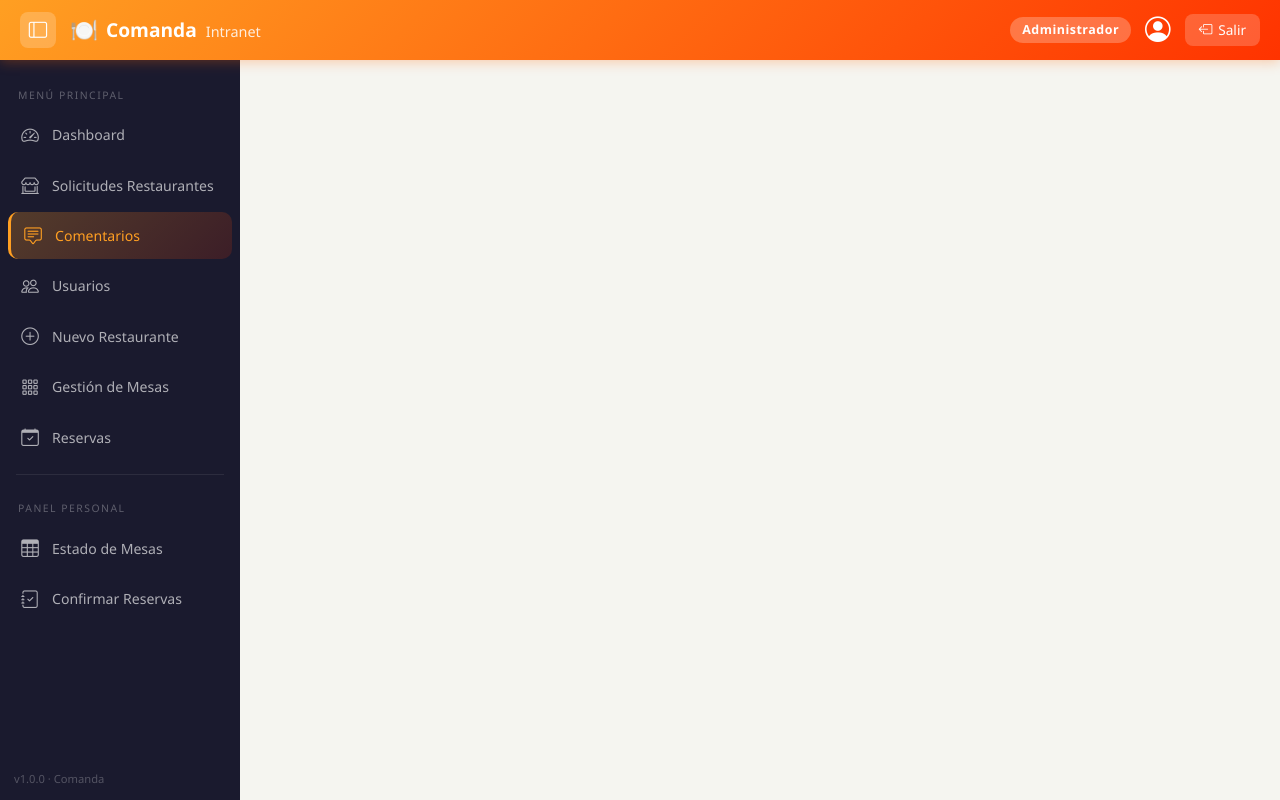
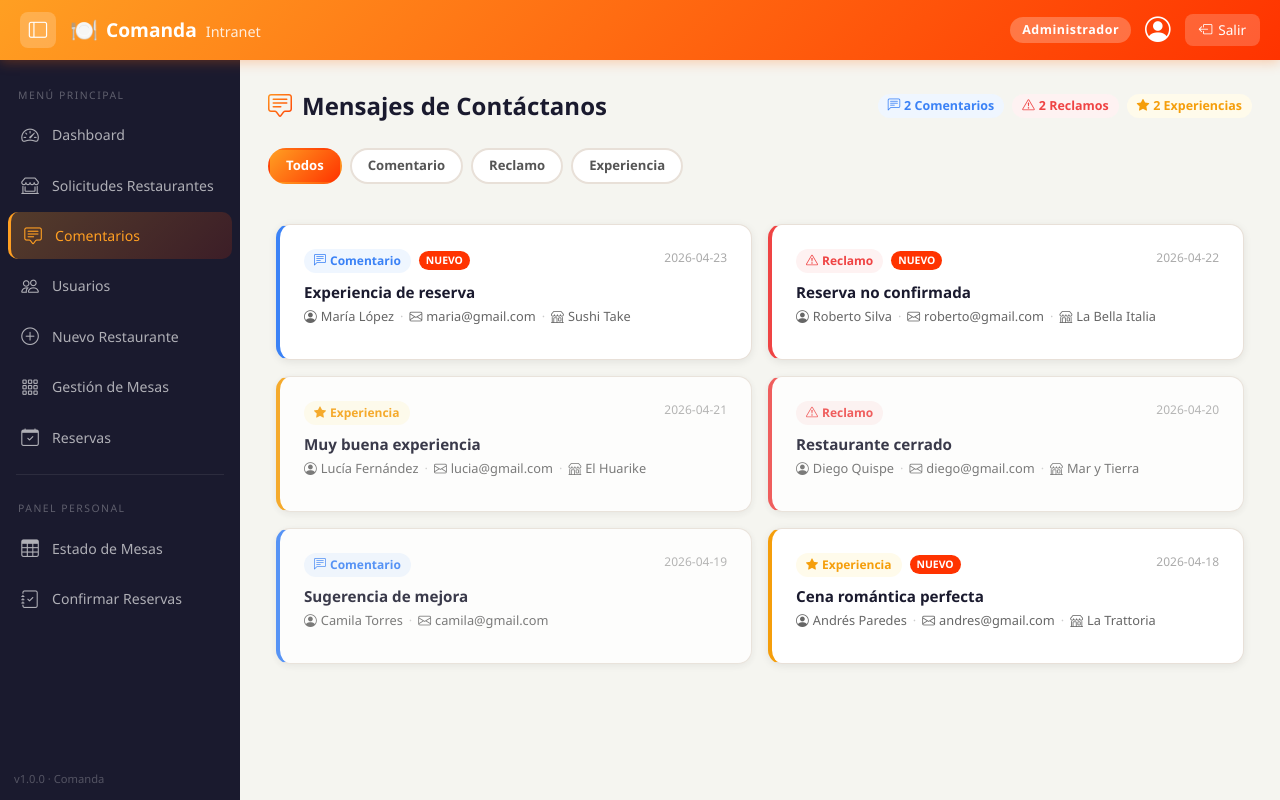
Before and after one commit to TafurPanduroJuan/FrontSistemaReserva, a React (Vite) app in the folder FrontComanda/: page /intranet/comentarios in a window 1280 px wide. Built offline with nearby package versions, Linux system fonts and the light colour scheme.

Commit message:
Creación del Apartado Comentarios

```diff
--- a/FrontComanda/src/pages/intranet/Comentarios.jsx
+++ b/FrontComanda/src/pages/intranet/Comentarios.jsx
@@ -1,4 +1,120 @@
-function Comentarios(){
+import React, { useState } from "react";
 
+const mockComentarios = [
+  { id: 1, usuario: "María López", email: "maria@gmail.com", tipo: "comentario", asunto: "Experiencia de reserva", mensaje: "¡Excelente plataforma! Encontré mi restaurante favorito fácilmente. El proceso de reserva fue muy intuitivo.", fecha: "2026-04-23", restaurante: "Sushi Take", leido: false },
+  { id: 2, usuario: "Roberto Silva", email: "roberto@gmail.com", tipo: "reclamo", asunto: "Reserva no confirmada", mensaje: "La reserva no fue confirmada a tiempo. Tuve que esperar 30 minutos en el restaurante sin que nadie me atendiera.", fecha: "2026-04-22", restaurante: "La Bella Italia", leido: false },
+  { id: 3, usuario: "Lucía Fernández", email: "lucia@gmail.com", tipo: "experiencia", asunto: "Muy buena experiencia", mensaje: "Muy buena experiencia reservando. El proceso fue sencillo y rápido. La confirmación llegó en minutos.", fecha: "2026-04-21", restaurante: "El Huarike", leido: true },
+  { id: 4, usuario: "Diego Quispe", email: "diego@gmail.com", tipo: "reclamo", asunto: "Restaurante cerrado", mensaje: "El restaurante estaba cerrado cuando llegué, pero la reserva estaba confirmada. Mala coordinación.", fecha: "2026-04-20", restaurante: "Mar y Tierra", leido: true },
+  { id: 5, usuario: "Camila Torres", email: "camila@gmail.com", tipo: "comentario", asunto: "Sugerencia de mejora", mensaje: "Sería genial poder filtrar por precio promedio del restaurante. El diseño de la web me encanta.", fecha: "2026-04-19", restaurante: null, leido: true },
+  { id: 6, usuario: "Andrés Paredes", email: "andres@gmail.com", tipo: "experiencia", asunto: "Cena romántica perfecta", mensaje: "Reservé para una cena especial y todo salió perfecto. Gracias a Comanda por facilitar todo.", fecha: "2026-04-18", restaurante: "La Trattoria", leido: false },
+];
+
+const tipoConfig = {
+  comentario: { label: "Comentario", icon: "bi-chat-left-text", color: "#3b82f6", bg: "#eff6ff" },
+  reclamo:    { label: "Reclamo",    icon: "bi-exclamation-triangle", color: "#ef4444", bg: "#fef2f2" },
+  experiencia:{ label: "Experiencia",icon: "bi-star-fill", color: "#f59e0b", bg: "#fffbeb" },
+};
+
+function Comentarios() {
+  const [comentarios, setComentarios] = useState(mockComentarios);
+  const [filtro, setFiltro] = useState("todos");
+  const [expandido, setExpandido] = useState(null);
+
+  const filtrados = comentarios.filter(c => filtro === "todos" || c.tipo === filtro);
+
+  const marcarLeido = (id) => {
+    setComentarios(prev => prev.map(c => c.id === id ? { ...c, leido: true } : c));
+  };
+
+  return (
+    <div>
+      <div className="intra-page-header">
+        <div className="intra-page-title">
+          <i className="bi bi-chat-square-text"></i>
+          Mensajes de Contáctanos
+        </div>
+        <div className="d-flex gap-2">
+          {Object.entries(tipoConfig).map(([k, v]) => (
+            <span key={k} style={{ background: v.bg, color: v.color, padding: "3px 10px", borderRadius: 20, fontSize: "0.78rem", fontWeight: 600 }}>
+              <i className={`bi ${v.icon} me-1`}></i>
+              {comentarios.filter(c => c.tipo === k).length} {v.label}s
+            </span>
+          ))}
+        </div>
+      </div>
+
+      {/* Filtros */}
+      <div className="d-flex gap-2 mb-4 flex-wrap">
+        {["todos", "comentario", "reclamo", "experiencia"].map(f => (
+          <button
+            key={f}
+            onClick={() => setFiltro(f)}
+            style={{
+              padding: "6px 16px", borderRadius: 20,
+              border: `2px solid ${filtro === f ? "transparent" : "#e8e0d8"}`,
+              background: filtro === f ? "linear-gradient(135deg,#ff9f22,#ff3300)" : "white",
+              color: filtro === f ? "white" : "#555",
+              fontSize: "0.82rem", fontWeight: 600, cursor: "pointer", transition: "all 0.2s"
+            }}
+          >
+            {f.charAt(0).toUpperCase() + f.slice(1)}
+          </button>
+        ))}
+      </div>
+
+      <div className="row g-3">
+        {filtrados.map(c => {
+          const cfg = tipoConfig[c.tipo];
+          const isOpen = expandido === c.id;
+          return (
+            <div className="col-12 col-lg-6" key={c.id}>
+              <div
+                className="intra-card p-4"
+                style={{ borderLeft: `4px solid ${cfg.color}`, cursor: "pointer", opacity: c.leido ? 0.85 : 1 }}
+                onClick={() => { setExpandido(isOpen ? null : c.id); marcarLeido(c.id); }}
+              >
+                <div className="d-flex justify-content-between align-items-start mb-2">
+                  <div style={{ display: "flex", alignItems: "center", gap: 8 }}>
+                    <span style={{ background: cfg.bg, color: cfg.color, padding: "3px 10px", borderRadius: 20, fontSize: "0.75rem", fontWeight: 700 }}>
+                      <i className={`bi ${cfg.icon} me-1`}></i>{cfg.label}
+                    </span>
+                    {!c.leido && <span style={{ background: "#ff3300", color: "white", fontSize: "0.65rem", padding: "2px 7px", borderRadius: 20, fontWeight: 700 }}>NUEVO</span>}
+                  </div>
+                  <span style={{ fontSize: "0.75rem", color: "#aaa" }}>{c.fecha}</span>
+                </div>
+
+                <div style={{ fontWeight: 700, fontSize: "0.95rem", color: "#1a1a2e", marginBottom: 4 }}>{c.asunto}</div>
+                <div style={{ fontSize: "0.8rem", color: "#666", marginBottom: 8 }}>
+                  <i className="bi bi-person-circle me-1"></i>{c.usuario}
+                  <span style={{ color: "#ccc", margin: "0 6px" }}>·</span>
+                  <i className="bi bi-envelope me-1"></i>{c.email}
+                  {c.restaurante && (
+                    <>
+                      <span style={{ color: "#ccc", margin: "0 6px" }}>·</span>
+                      <i className="bi bi-shop me-1"></i>{c.restaurante}
+                    </>
+                  )}
+                </div>
+
+                {isOpen && (
+                  <div style={{ background: cfg.bg, borderRadius: 10, padding: "12px 14px", marginTop: 8 }}>
+                    <p style={{ fontSize: "0.875rem", color: "#444", margin: 0, lineHeight: 1.6 }}>{c.mensaje}</p>
+                    <div className="d-flex gap-2 mt-3">
+                      <button style={{ padding: "5px 14px", borderRadius: 8, border: "none", background: "#d1fae5", color: "#065f46", fontSize: "0.8rem", fontWeight: 600, cursor: "pointer" }}>
+                        <i className="bi bi-reply me-1"></i>Responder
+                      </button>
+                      <button style={{ padding: "5px 14px", borderRadius: 8, border: "none", background: "#e2e8f0", color: "#475569", fontSize: "0.8rem", fontWeight: 600, cursor: "pointer" }}>
+                        <i className="bi bi-archive me-1"></i>Archivar
+                      </button>
+                    </div>
+                  </div>
+                )}
+              </div>
+            </div>
+          );
+        })}
+      </div>
+    </div>
+  );
 }
 export default Comentarios;
```
